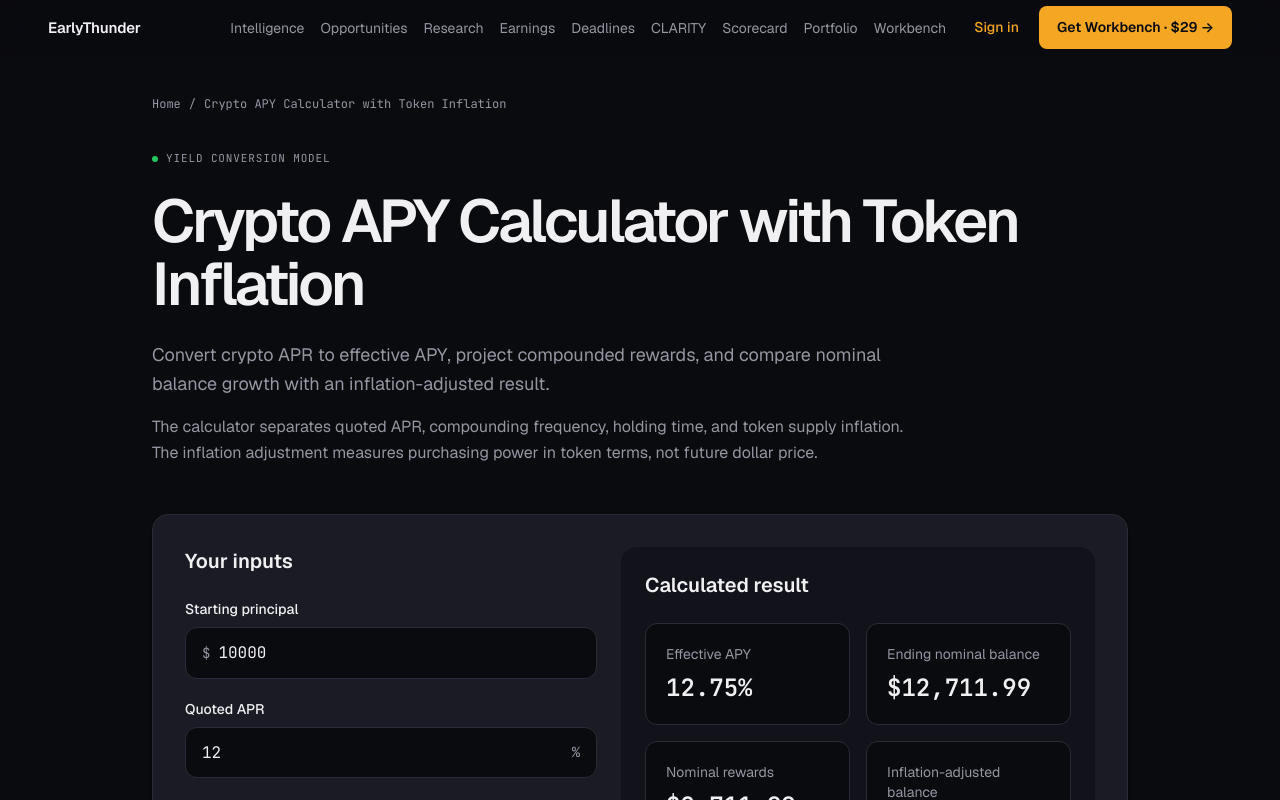
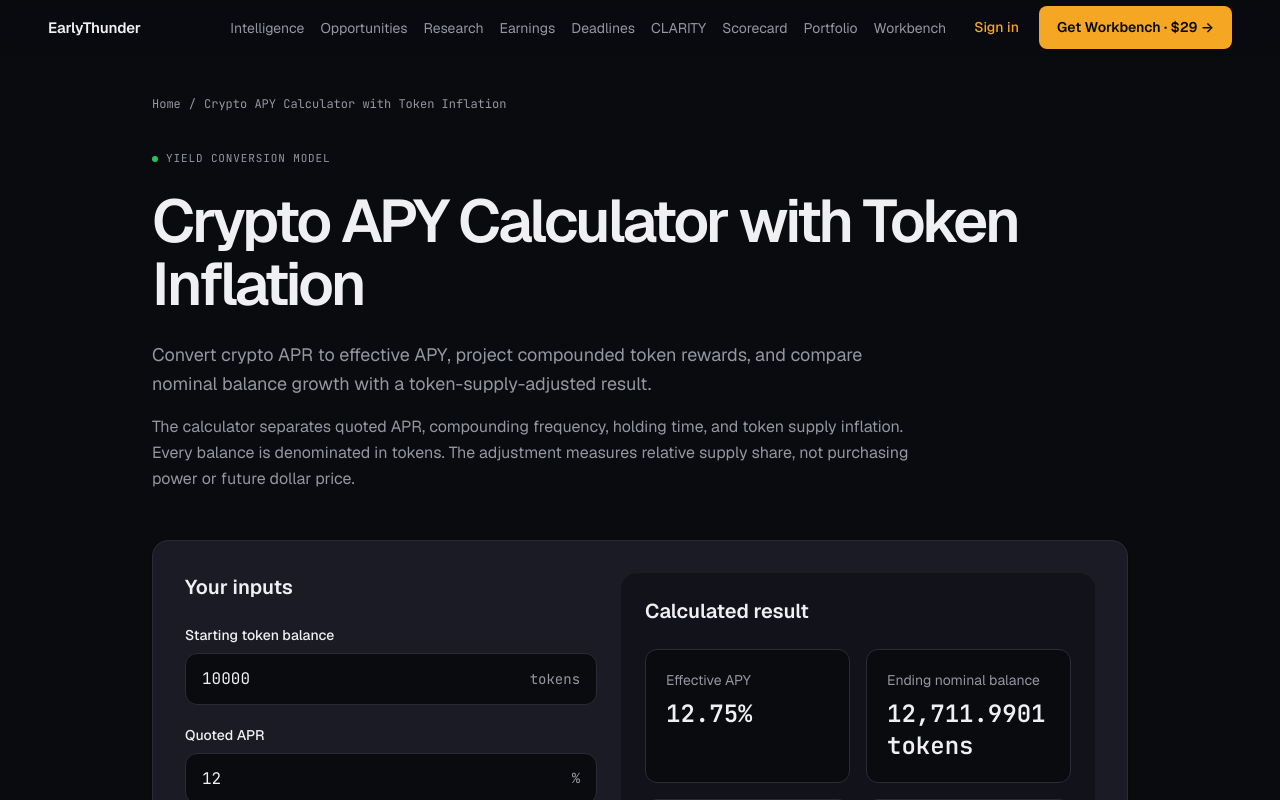
Before and after one commit to theluckystrike/earlythunder, a Next.js app: page /crypto-apy-calculator in a window 1280 px wide. Shown: the top 800 px of the page. Built offline with nearby package versions, Linux system fonts and the light colour scheme.

Commit message:
Harden calculator limits and break even math

```diff
--- a/src/app/crypto-apy-calculator/page.tsx
+++ b/src/app/crypto-apy-calculator/page.tsx
@@ -2,19 +2,19 @@ import type { Metadata } from "next";
 import CryptoCalculatorPage, { type CalculatorPageSpec } from "@/components/CryptoCalculatorPage";
 
 const title = "Crypto APY Calculator with Token Inflation";
-const description = "Convert crypto APR to effective APY, project compounded rewards, and compare nominal balance growth with an inflation-adjusted result.";
+const description = "Convert crypto APR to effective APY, project compounded token rewards, and compare nominal balance growth with a token-supply-adjusted result.";
 export const metadata: Metadata = { title: { absolute: title }, description, alternates: { canonical: "https://earlythunder.com/crypto-apy-calculator" }, robots: { index: true, follow: true }, openGraph: { type: "article", title, description, url: "https://earlythunder.com/crypto-apy-calculator" }, twitter: { card: "summary_large_image", title, description } };
 
 const spec: CalculatorPageSpec = {
   kind: "apy", slug: "crypto-apy-calculator", eyebrow: "Yield conversion model", title, description,
-  intro: "The calculator separates quoted APR, compounding frequency, holding time, and token supply inflation. The inflation adjustment measures purchasing power in token terms, not future dollar price.",
+  intro: "The calculator separates quoted APR, compounding frequency, holding time, and token supply inflation. Every balance is denominated in tokens. The adjustment measures relative supply share, not purchasing power or future dollar price.",
   formulas: ["APY = (1 + APR ÷ compounds) ^ compounds − 1", "Ending balance = principal × (1 + APR ÷ compounds) ^ total compounds", "Real balance = nominal ending balance ÷ (1 + inflation) ^ years", "Real gain = inflation-adjusted balance − principal"],
   sections: [
     { heading: "APR and APY are not interchangeable", paragraphs: ["APR states a simple annual rate before intra-year compounding. APY includes the effect of reinvesting rewards. At the same APR, more frequent compounding raises APY, but the incremental benefit becomes smaller as frequency increases.", "A protocol may label rates differently or show a variable trailing estimate. Confirm whether the displayed rate already includes compounding before converting it again. Compounding an advertised APY would overstate the result."] },
-    { heading: "Why token inflation belongs in the model", paragraphs: ["A token balance can grow while each unit represents a smaller share of total supply. The inflation-adjusted result discounts nominal balance growth by the annual token inflation assumption, revealing whether rewards outpace dilution in this simplified model.", "Supply inflation is not the same as consumer price inflation, and neither determines the token's market price. Demand, protocol revenue, unlocks, burns, liquidity, and market conditions can overwhelm the mechanical supply effect."] },
+    { heading: "Why token inflation belongs in the model", paragraphs: ["A token balance can grow while each unit represents a smaller share of total supply. The supply-adjusted result discounts nominal token growth by the annual token inflation assumption, revealing whether rewards outpace dilution in this simplified model.", "Supply inflation is not consumer price inflation and the adjusted balance is not a dollar valuation. Demand, protocol revenue, unlocks, burns, liquidity, and market conditions can overwhelm the mechanical supply effect."] },
     { heading: "Reward risks the formula cannot capture", paragraphs: ["Quoted yield can change, compounding may require claims or gas, lockups can prevent exit, validators can be slashed, and smart contracts or bridges can fail. Liquid staking tokens can also trade away from their redemption value.", "Model a conservative rate and compare it with the protocol's actual payout history. Treat very high nominal yield as a prompt to inspect reward funding and token emissions, not as evidence of a high expected return."] },
   ],
-  example: { heading: "$10,000 at 12% APR", body: "With daily compounding, 12% APR converts to about 12.75% APY. Over two years, $10,000 grows to roughly $12,710 before price changes, taxes, fees, or rate changes. At 4% annual token inflation, the inflation-adjusted balance is lower because part of the nominal reward offsets dilution." },
+  example: { heading: "10,000 tokens at 12% APR", body: "With daily compounding, 12% APR converts to about 12.75% APY. Over two years, 10,000 tokens grow to roughly 12,710 tokens before fees or rate changes. At 4% annual token inflation, the supply-adjusted token-equivalent balance is lower because part of the nominal reward offsets dilution. This does not estimate the tokens' dollar price." },
   faqs: [
     { question: "Is APY guaranteed in crypto staking?", answer: "No. Rates, reward tokens, asset prices, validator performance, protocol rules, and access to funds can all change." },
     { question: "How often should I set compounding?", answer: "Use the frequency at which rewards are actually reinvested after considering claim rules and costs. Daily is not accurate if rewards are only compounded monthly." },
--- a/src/app/crypto-position-size-calculator/page.tsx
+++ b/src/app/crypto-position-size-calculator/page.tsx
@@ -7,8 +7,8 @@ export const metadata: Metadata = { title: { absolute: title }, description, alt
 
 const spec: CalculatorPageSpec = {
   kind: "position-size", slug: "crypto-position-size-calculator", eyebrow: "Risk budget model", title, description,
-  intro: "Start with the dollars you are willing to lose if the stop executes. The model divides that budget by price risk plus estimated entry and exit fees to produce units and notional size.",
-  formulas: ["Risk budget = account value × maximum risk percentage", "Price risk per unit = |entry price − stop price|", "Fee-aware risk per unit = price risk + entry fee per unit + stop fee per unit", "Units = risk budget ÷ fee-aware risk per unit"],
+  intro: "Start with the dollars you are willing to lose if the stop executes. The model divides that budget by price risk plus estimated entry and exit fees, then caps the result at the entered cash account value because leverage is not modeled.",
+  formulas: ["Risk budget = account value × maximum risk percentage", "Price risk per unit = |entry price − stop price|", "Fee-aware risk per unit = price risk + entry fee per unit + stop fee per unit", "Units = lesser of risk-sized units and cash available ÷ entry price"],
   sections: [
     { heading: "Position size starts with loss tolerance", paragraphs: ["Choosing a dollar risk before choosing the number of units makes the position respond to stop distance. A wider stop creates more risk per unit and therefore a smaller position. A tighter stop creates a larger mathematical size, although real price noise can make that stop easier to hit.", "Maximum account risk is not the same as portfolio allocation. A position can consume a large share of the account while its planned stop limits the modeled loss to a smaller percentage."] },
     { heading: "How fees change the unit count", paragraphs: ["Entry and exit charges use part of the same loss budget. This calculator adds an entry fee based on the entry price and an exit fee based on the stop price to the risk per unit. The resulting unit count is lower than a fee-free calculation.", "Spread, slippage, gaps, funding, borrow cost, network fees, and taxes are outside the formula. In a fast market, a stop can execute beyond its trigger price, so realized loss can exceed the budget."] },
--- a/src/components/CryptoPlanningCalculator.tsx
+++ b/src/components/CryptoPlanningCalculator.tsx
@@ -1,7 +1,7 @@
 "use client";
 
 import { useMemo, useState } from "react";
-import { bounded, calculateApy, calculateAveragePrice, calculateDca, calculateFees, calculatePositionSize, MAX_PERCENT } from "@/lib/planning-calculators";
+import { bounded, calculateApy, calculateAveragePrice, calculateDca, calculateFees, calculatePositionSize, MAX_APR_PERCENT, MAX_FEE_PERCENT, MAX_MONEY, MAX_PERIODS, MAX_YEARS } from "@/lib/planning-calculators";
 
 export type PlanningCalculatorKind = "dca" | "average-price" | "fees" | "apy" | "position-size";
 
@@ -16,7 +16,9 @@ interface FieldProps {
   readonly prefix?: string;
   readonly suffix?: string;
   readonly min?: number;
+  readonly max?: number;
   readonly step?: string;
+  readonly integer?: boolean;
 }
 
 interface MetricProps {
@@ -44,7 +46,7 @@ function percent(value: number): string {
   return `${number(value, 2)}%`;
 }
 
-function Field({ label, value, onChange, prefix, suffix, min = 0, step = "any" }: FieldProps) {
+function Field({ label, value, onChange, prefix, suffix, min = 0, max, step = "any", integer = false }: FieldProps) {
   return (
     <label className="block">
       <span className="mb-2 block text-sm font-medium text-text-primary">{label}</span>
@@ -55,9 +57,11 @@ function Field({ label, value, onChange, prefix, suffix, min = 0, step = "any" }
           type="number"
           inputMode="decimal"
           min={min}
+          max={max}
           step={step}
           value={value}
           onChange={(event) => onChange(event.target.value)}
+          onBlur={() => max === undefined ? undefined : onChange(String(integer ? Math.floor(bounded(value, max)) : bounded(value, max)))}
         />
         {suffix ? <span className="ml-2 font-mono text-sm text-text-secondary">{suffix}</span> : null}
       </span>
@@ -98,7 +102,7 @@ function DcaCalculator() {
   const [endPrice, setEndPrice] = useState("80000");
   const [fee, setFee] = useState("0.25");
   const result = useMemo(() => calculateDca({ contribution: Number(contribution), periods: Number(periods), startPrice: Number(startPrice), endPrice: Number(endPrice), feePercent: Number(fee) }), [contribution, periods, startPrice, endPrice, fee]);
-  return <CalculatorShell results={<><Metric label="Total invested" value={money(result.invested)} /><Metric label="Units accumulated" value={number(result.units, 8)} /><Metric label="Average cost" value={money(result.average)} note="Cash invested divided by units received" /><Metric label="Ending value" value={money(result.value)} /><Metric label="Gain or loss" value={money(result.gain)} /><Metric label="Purchases" value={number(result.count, 0)} /></>}><Field label="Contribution each period" value={contribution} onChange={setContribution} prefix="$" /><Field label="Number of purchases" value={periods} onChange={setPeriods} step="1" /><Field label="Starting asset price" value={startPrice} onChange={setStartPrice} prefix="$" /><Field label="Ending asset price" value={endPrice} onChange={setEndPrice} prefix="$" /><Field label="Fee per purchase" value={fee} onChange={setFee} suffix="%" /></CalculatorShell>;
+  return <CalculatorShell results={<><Metric label="Total invested" value={money(result.invested)} /><Metric label="Units accumulated" value={number(result.units, 8)} /><Metric label="Average cost" value={result.units > 0 ? money(result.average) : "Not available"} note="Cash invested divided by units received" /><Metric label="Ending value" value={money(result.value)} /><Metric label="Gain or loss" value={money(result.gain)} /><Metric label="Purchases" value={number(result.count, 0)} /></>}><Field label="Contribution each period" value={contribution} onChange={setContribution} prefix="$" max={MAX_MONEY} /><Field label="Number of purchases" value={periods} onChange={setPeriods} step="1" max={MAX_PERIODS} integer /><Field label="Starting asset price" value={startPrice} onChange={setStartPrice} prefix="$" max={MAX_MONEY} /><Field label="Ending asset price" value={endPrice} onChange={setEndPrice} prefix="$" max={MAX_MONEY} /><Field label="Fee per purchase" value={fee} onChange={setFee} suffix="%" max={MAX_FEE_PERCENT} /></CalculatorShell>;
 }
 
 function AveragePriceCalculator() {
@@ -108,7 +112,7 @@ function AveragePriceCalculator() {
   const [secondPrice, setSecondPrice] = useState("58000");
   const [fee, setFee] = useState("0.2");
   const result = useMemo(() => calculateAveragePrice({ firstUnits: Number(firstUnits), firstPrice: Number(firstPrice), secondUnits: Number(secondUnits), secondPrice: Number(secondPrice), feePercent: Number(fee) }), [firstUnits, firstPrice, secondUnits, secondPrice, fee]);
-  return <CalculatorShell results={<><Metric label="Weighted average price" value={money(result.average)} /><Metric label="Total units" value={number(result.totalUnits, 8)} /><Metric label="Gross purchase cost" value={money(result.grossCost)} /><Metric label="Purchase fees" value={money(result.fees)} /><Metric label="Total cost basis" value={money(result.totalCost)} /><Metric label="Break-even before sell fee" value={money(result.average)} /></>}><Field label="Units in first purchase" value={firstUnits} onChange={setFirstUnits} /><Field label="Price in first purchase" value={firstPrice} onChange={setFirstPrice} prefix="$" /><Field label="Units in second purchase" value={secondUnits} onChange={setSecondUnits} /><Field label="Price in second purchase" value={secondPrice} onChange={setSecondPrice} prefix="$" /><Field label="Fee on each purchase" value={fee} onChange={setFee} suffix="%" /></CalculatorShell>;
+  return <CalculatorShell results={<><Metric label="Weighted average price" value={money(result.average)} /><Metric label="Total units" value={number(result.totalUnits, 8)} /><Metric label="Gross combined cost" value={money(result.grossCost)} /><Metric label="Fee on new purchase" value={money(result.fees)} /><Metric label="Total cost basis" value={money(result.totalCost)} /><Metric label="Break-even before sell fee" value={money(result.average)} /></>}><Field label="Existing units" value={firstUnits} onChange={setFirstUnits} max={MAX_MONEY} /><Field label="Existing average cost per unit" value={firstPrice} onChange={setFirstPrice} prefix="$" max={MAX_MONEY} /><Field label="Units in new purchase" value={secondUnits} onChange={setSecondUnits} max={MAX_MONEY} /><Field label="Price in new purchase" value={secondPrice} onChange={setSecondPrice} prefix="$" max={MAX_MONEY} /><Field label="Fee on new purchase" value={fee} onChange={setFee} suffix="%" max={MAX_FEE_PERCENT} /></CalculatorShell>;
 }
 
 function FeeCalculator() {
@@ -118,7 +122,7 @@ function FeeCalculator() {
   const [spread, setSpread] = useState("0.15");
   const [network, setNetwork] = useState("8");
   const result = useMemo(() => calculateFees({ amount: Number(amount), buyFeePercent: Number(buyFee), sellFeePercent: Number(sellFee), spreadPercent: Number(spread), fixedCost: Number(network) }), [amount, buyFee, sellFee, spread, network]);
-  return <CalculatorShell results={<><Metric label="Estimated total cost" value={money(result.total)} /><Metric label="Effective cost rate" value={percent(result.rate)} /><Metric label="Buy fee" value={money(result.buy)} /><Metric label="Sell fee" value={money(result.sell)} /><Metric label="Spread cost" value={money(result.spreadCost)} /><Metric label="Minimum price gain" value={percent(result.rate)} note="Approximate gain needed to cover entered costs" /></>}><Field label="Trade notional" value={amount} onChange={setAmount} prefix="$" /><Field label="Buy fee" value={buyFee} onChange={setBuyFee} suffix="%" /><Field label="Sell fee" value={sellFee} onChange={setSellFee} suffix="%" /><Field label="Estimated spread" value={spread} onChange={setSpread} suffix="%" /><Field label="Network and withdrawal cost" value={network} onChange={setNetwork} prefix="$" /></CalculatorShell>;
+  return <CalculatorShell results={<><Metric label="Estimated total cost" value={money(result.total)} /><Metric label="Effective cost rate" value={result.rate === null ? "Not available" : percent(result.rate)} /><Metric label="Buy fee" value={money(result.buy)} /><Metric label="Sell fee at break-even" value={money(result.sell)} /><Metric label="Spread cost" value={money(result.spreadCost)} /><Metric label="Break-even price gain" value={result.rate === null ? "Not available" : percent(result.rate)} note="Gain required to cover the entered costs in this model" /></>}><Field label="Trade notional" value={amount} onChange={setAmount} prefix="$" max={MAX_MONEY} /><Field label="Buy fee" value={buyFee} onChange={setBuyFee} suffix="%" max={MAX_FEE_PERCENT} /><Field label="Sell fee" value={sellFee} onChange={setSellFee} suffix="%" max={MAX_FEE_PERCENT} /><Field label="Estimated spread" value={spread} onChange={setSpread} suffix="%" max={MAX_FEE_PERCENT} /><Field label="Network and withdrawal cost" value={network} onChange={setNetwork} prefix="$" max={MAX_MONEY} /></CalculatorShell>;
 }
 
 function ApyCalculator() {
@@ -128,7 +132,7 @@ function ApyCalculator() {
   const [years, setYears] = useState("2");
   const [inflation, setInflation] = useState("4");
   const result = useMemo(() => calculateApy({ principal: Number(principal), aprPercent: Number(apr), compoundsPerYear: Number(compounds), years: Number(years), inflationPercent: Number(inflation) }), [principal, apr, compounds, years, inflation]);
-  return <CalculatorShell results={<><Metric label="Effective APY" value={percent(result.apy)} /><Metric label="Ending nominal balance" value={money(result.ending)} /><Metric label="Nominal rewards" value={money(result.earned)} /><Metric label="Inflation-adjusted balance" value={money(result.realEnding)} /><Metric label="Inflation-adjusted gain" value={money(result.realEarned)} /><Metric label="Quoted APR" value={percent(bounded(apr, MAX_PERCENT))} /></>}><Field label="Starting principal" value={principal} onChange={setPrincipal} prefix="$" /><Field label="Quoted APR" value={apr} onChange={setApr} suffix="%" /><Field label="Compounds per year" value={compounds} onChange={setCompounds} step="1" /><Field label="Holding period" value={years} onChange={setYears} suffix="years" /><Field label="Annual token inflation" value={inflation} onChange={setInflation} suffix="%" /></CalculatorShell>;
+  return <CalculatorShell results={<><Metric label="Effective APY" value={percent(result.apy)} /><Metric label="Ending nominal balance" value={`${number(result.ending)} tokens`} /><Metric label="Nominal rewards" value={`${number(result.earned)} tokens`} /><Metric label="Supply-adjusted balance" value={`${number(result.realEnding)} tokens`} note="Token-equivalent balance after entered supply inflation" /><Metric label="Supply-adjusted gain" value={`${number(result.realEarned)} tokens`} /><Metric label="Quoted APR" value={percent(bounded(apr, MAX_APR_PERCENT))} /></>}><Field label="Starting token balance" value={principal} onChange={setPrincipal} suffix="tokens" max={MAX_MONEY} /><Field label="Quoted APR" value={apr} onChange={setApr} suffix="%" max={MAX_APR_PERCENT} /><Field label="Compounds per year" value={compounds} onChange={setCompounds} step="1" max={MAX_PERIODS} integer /><Field label="Holding period" value={years} onChange={setYears} suffix="years" max={MAX_YEARS} /><Field label="Annual token inflation" value={inflation} onChange={setInflation} suffix="%" max={MAX_FEE_PERCENT} /></CalculatorShell>;
 }
 
 function PositionSizeCalculator() {
@@ -138,7 +142,7 @@ function PositionSizeCalculator() {
   const [stop, setStop] = useState("92");
   const [fee, setFee] = useState("0.2");
   const result = useMemo(() => calculatePositionSize({ account: Number(account), riskPercent: Number(risk), entryPrice: Number(entry), stopPrice: Number(stop), feePercent: Number(fee) }), [account, risk, entry, stop, fee]);
-  return <CalculatorShell results={<><Metric label="Maximum position size" value={money(result.notional)} /><Metric label="Asset units" value={number(result.units, 8)} /><Metric label="Risk budget" value={money(result.riskBudget)} /><Metric label="Risk per unit" value={money(result.riskPerUnit)} /><Metric label="Portfolio allocation" value={percent(result.allocation)} /><Metric label="Stop distance" value={percent(result.stopDistance)} /></>}><Field label="Trading account value" value={account} onChange={setAccount} prefix="$" /><Field label="Maximum account risk" value={risk} onChange={setRisk} suffix="%" /><Field label="Planned entry price" value={entry} onChange={setEntry} prefix="$" /><Field label="Stop price" value={stop} onChange={setStop} prefix="$" /><Field label="Fee each side" value={fee} onChange={setFee} suffix="%" /></CalculatorShell>;
+  return <CalculatorShell results={<><Metric label="Cash-capped position size" value={money(result.notional)} /><Metric label="Asset units" value={number(result.units, 8)} /><Metric label="Risk budget" value={money(result.riskBudget)} /><Metric label="Risk per unit" value={money(result.riskPerUnit)} /><Metric label="Portfolio allocation" value={percent(result.allocation)} /><Metric label="Stop distance" value={percent(result.stopDistance)} /></>}><Field label="Trading account value" value={account} onChange={setAccount} prefix="$" /><Field label="Maximum account risk" value={risk} onChange={setRisk} suffix="%" /><Field label="Planned entry price" value={entry} onChange={setEntry} prefix="$" /><Field label="Stop price" value={stop} onChange={setStop} prefix="$" /><Field label="Fee each side" value={fee} onChange={setFee} suffix="%" /></CalculatorShell>;
 }
 
 export default function CryptoPlanningCalculator({ kind }: Props) {
--- a/src/lib/planning-calculators.ts
+++ b/src/lib/planning-calculators.ts
@@ -1,6 +1,9 @@
 export const MAX_PERIODS = 1200;
 export const MAX_MONEY = 1_000_000_000_000;
 export const MAX_PERCENT = 10_000;
+export const MAX_APR_PERCENT = 1_000;
+export const MAX_YEARS = 50;
+export const MAX_FEE_PERCENT = 99.99;
 
 export function bounded(raw: string | number, max: number): number {
   const parsed = Number(raw);
@@ -10,11 +13,13 @@ export function bounded(raw: string | number, max: number): number {
 
 export function calculateDca(input: { contribution: number; periods: number; startPrice: number; endPrice: number; feePercent: number }) {
   const amount = bounded(input.contribution, MAX_MONEY);
-  const count = Math.max(1, Math.floor(bounded(input.periods, MAX_PERIODS)));
+  const count = Math.floor(bounded(input.periods, MAX_PERIODS));
   const first = bounded(input.startPrice, MAX_MONEY);
   const last = bounded(input.endPrice, MAX_MONEY);
-  const feeRate = bounded(input.feePercent, 100) / 100;
+  const feeRate = bounded(input.feePercent, MAX_FEE_PERCENT) / 100;
   let units = 0;
+  if (count === 0) return { count: 0, units: 0, invested: 0, value: 0, gain: 0, average: 0 };
+  if (first <= 0 || last <= 0) return { count, units: 0, invested: 0, value: 0, gain: 0, average: 0 };
   for (let index = 0; index < count; index += 1) {
     const price = count === 1 ? first : first + ((last - first) * index) / (count - 1);
     if (price > 0) units += (amount * (1 - feeRate)) / price;
@@ -29,28 +34,32 @@ export function calculateAveragePrice(input: { firstUnits: number; firstPrice: n
   const unitsTwo = bounded(input.secondUnits, MAX_MONEY);
   const costOne = unitsOne * bounded(input.firstPrice, MAX_MONEY);
   const costTwo = unitsTwo * bounded(input.secondPrice, MAX_MONEY);
-  const feeRate = bounded(input.feePercent, 100) / 100;
+  const feeRate = bounded(input.feePercent, MAX_FEE_PERCENT) / 100;
   const totalUnits = unitsOne + unitsTwo;
   const grossCost = costOne + costTwo;
-  const totalCost = grossCost * (1 + feeRate);
-  return { totalUnits, grossCost, fees: totalCost - grossCost, totalCost, average: totalUnits > 0 ? totalCost / totalUnits : 0 };
+  const fees = costTwo * feeRate;
+  const totalCost = grossCost + fees;
+  return { totalUnits, grossCost, fees, totalCost, average: totalUnits > 0 ? totalCost / totalUnits : 0 };
 }
 
 export function calculateFees(input: { amount: number; buyFeePercent: number; sellFeePercent: number; spreadPercent: number; fixedCost: number }) {
   const notional = bounded(input.amount, MAX_MONEY);
-  const buy = notional * bounded(input.buyFeePercent, 100) / 100;
-  const sell = notional * bounded(input.sellFeePercent, 100) / 100;
+  const buyRate = bounded(input.buyFeePercent, MAX_FEE_PERCENT) / 100;
+  const sellRate = bounded(input.sellFeePercent, MAX_FEE_PERCENT) / 100;
+  const buy = notional * buyRate;
   const spreadCost = notional * bounded(input.spreadPercent, 100) / 100;
   const networkCost = bounded(input.fixedCost, MAX_MONEY);
+  const breakEvenExit = notional > 0 ? (notional + buy + spreadCost + networkCost) / (1 - sellRate) : 0;
+  const sell = breakEvenExit * sellRate;
   const total = buy + sell + spreadCost + networkCost;
-  return { buy, sell, spreadCost, networkCost, total, rate: notional > 0 ? total / notional * 100 : 0 };
+  return { buy, sell, spreadCost, networkCost, total, rate: notional > 0 ? (breakEvenExit / notional - 1) * 100 : null };
 }
 
 export function calculateApy(input: { principal: number; aprPercent: number; compoundsPerYear: number; years: number; inflationPercent: number }) {
   const start = bounded(input.principal, MAX_MONEY);
-  const rate = bounded(input.aprPercent, MAX_PERCENT) / 100;
+  const rate = bounded(input.aprPercent, MAX_APR_PERCENT) / 100;
   const frequency = Math.max(1, Math.floor(bounded(input.compoundsPerYear, MAX_PERIODS)));
-  const duration = bounded(input.years, 100);
+  const duration = bounded(input.years, MAX_YEARS);
   const inflationRate = bounded(input.inflationPercent, 100) / 100;
   const apy = (Math.pow(1 + rate / frequency, frequency) - 1) * 100;
   const ending = start * Math.pow(1 + rate / frequency, frequency * duration);
@@ -63,9 +72,11 @@ export function calculatePositionSize(input: { account: number; riskPercent: num
   const riskBudget = balance * bounded(input.riskPercent, 100) / 100;
   const entryPrice = bounded(input.entryPrice, MAX_MONEY);
   const stopPrice = bounded(input.stopPrice, MAX_MONEY);
-  const feeRate = bounded(input.feePercent, 100) / 100;
+  const feeRate = bounded(input.feePercent, MAX_FEE_PERCENT) / 100;
   const riskPerUnit = Math.abs(entryPrice - stopPrice) + entryPrice * feeRate + stopPrice * feeRate;
-  const units = riskPerUnit > 0 ? riskBudget / riskPerUnit : 0;
+  const riskSizedUnits = riskPerUnit > 0 ? riskBudget / riskPerUnit : 0;
+  const cashSizedUnits = entryPrice > 0 ? balance / entryPrice : 0;
+  const units = Math.min(riskSizedUnits, cashSizedUnits);
   const notional = units * entryPrice;
   return { riskBudget, riskPerUnit, units, notional, allocation: balance > 0 ? notional / balance * 100 : 0, stopDistance: entryPrice > 0 ? Math.abs(entryPrice - stopPrice) / entryPrice * 100 : 0 };
 }
```
Also changed, not shown: src/app/crypto-average-price-calculator/page.tsx (+5 -5 lines), src/app/crypto-fee-calculator/page.tsx (+4 -4 lines), 1 other file (tests, documents, lock files or other folders).
